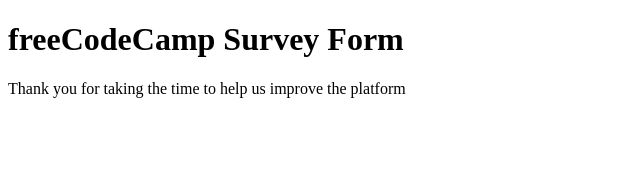
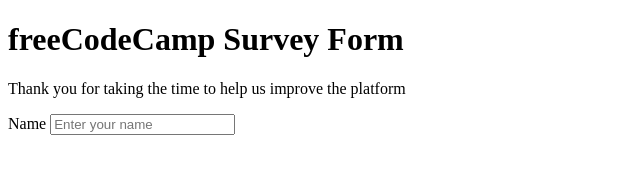
Before and after one commit to Animalfox/Survey-Form, a plain HTML site: page index.html in a window 1280 px wide. Shown: the whole page, without its empty margins (0-640 px from the left). Drawn offline with Linux system fonts and the light colour scheme.

Commit message:
Add Name form input

```diff
--- a/index.html
+++ b/index.html
@@ -8,6 +8,11 @@
 <body>
   <h1 id="title">freeCodeCamp Survey Form</h1>
   <p id="description">Thank you for taking the time to help us improve the platform</p>
-  <form id="survey-form"></form>
+  <form id="survey-form">
+    <label for="name">
+      Name
+      <input id="name" type="text" placeholder="Enter your name" required />
+    </label>
+  </form>
 </body>
 </html>
```
